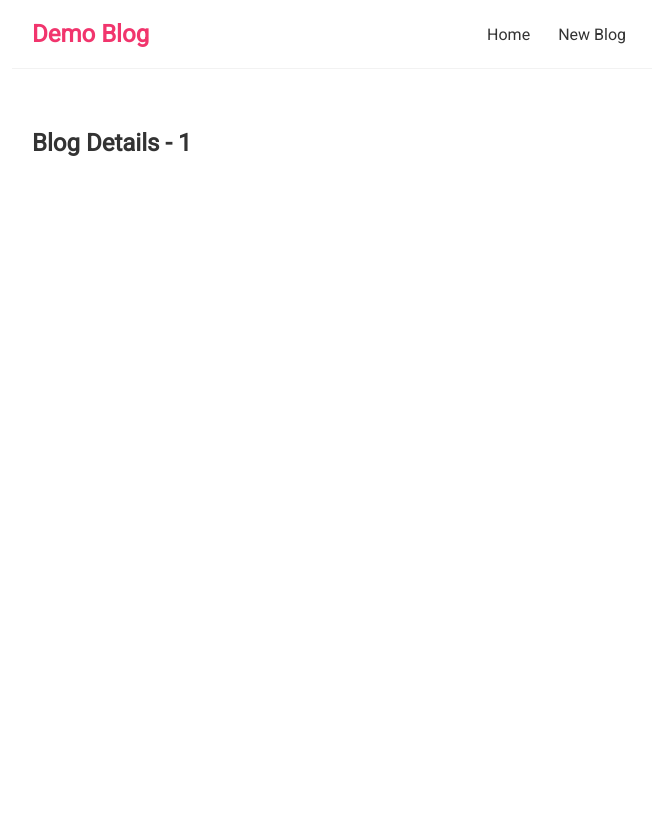
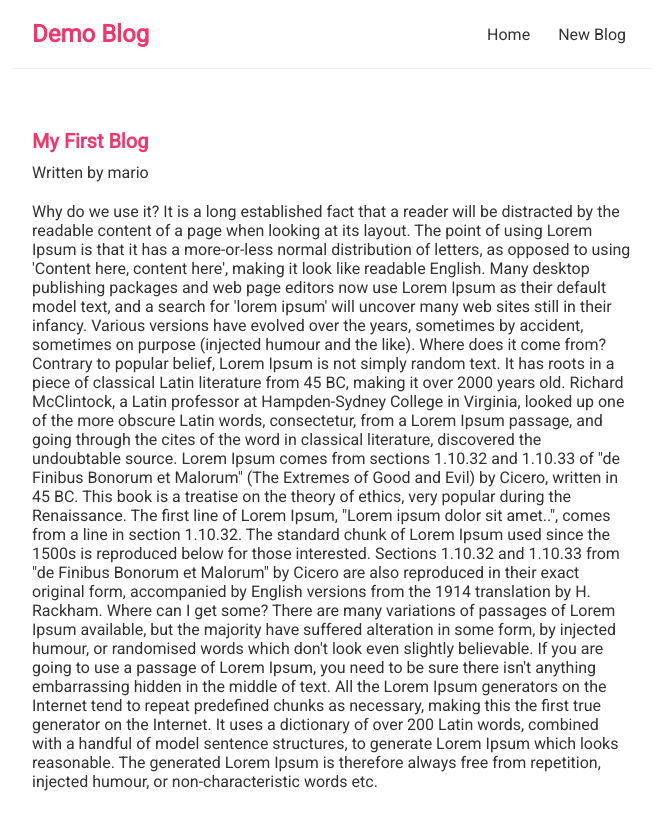
Before and after one commit to depechedave/react-demo-blog, a React (Create React App) app: page /blogs/1 in a window 1280 px wide. Shown: the top 830 px of the page, without its empty margins (308-969 px from the left). Before the commit the page ends 800 px from the top, so only its background shows below. Built offline with nearby package versions, Linux system fonts and the light colour scheme; data requests are answered from the project's data file.

Commit message:
integrate useFetch with BlogDetails

```diff
--- a/src/BlogDetails.js
+++ b/src/BlogDetails.js
@@ -1,10 +1,24 @@
 import { useParams } from "react-router-dom";
+import useFetch from "./useFetch";
 
 export default function BlogDetails() {
   const { id } = useParams();
+  const {
+    data: blog,
+    error,
+    isPending,
+  } = useFetch("http://localhost:8000/blogs/" + id);
   return (
     <div className="blog-details">
-      <h2>Blog Details - {id} </h2>
+      {isPending && <div>Loading...</div>}
+      {error && <div>{error}</div>}
+      {blog && (
+        <article>
+          <h2>{blog.title}</h2>
+          <p>Written by {blog.author}</p>
+          <div>{blog.body}</div>
+        </article>
+      )}
     </div>
   );
 }
--- a/src/index.css
+++ b/src/index.css
@@ -49,3 +49,20 @@
 .blog-preview a {
   text-decoration: none;
 }
+/* blog details page */
+.blog-details h2 {
+  font-size: 20px;
+  color: #f1356d;
+  margin-bottom: 10px;
+}
+.blog-details div {
+  margin: 20px 0;
+}
+.blog-details button {
+  background: #f1356d;
+  color: #fff;
+  border: 0;
+  padding: 8px;
+  border-radius: 8px;
+  cursor: pointer;
+}
```
